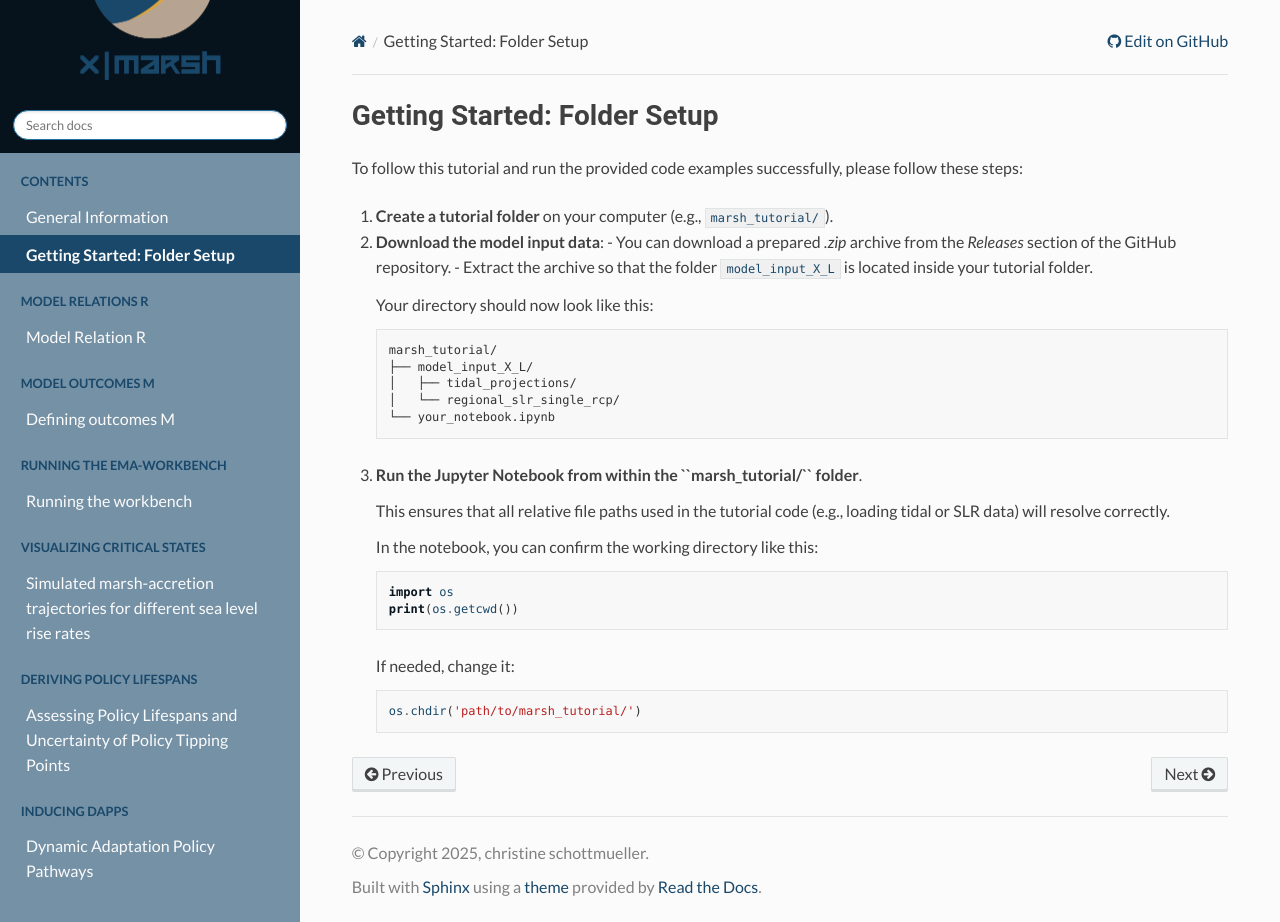
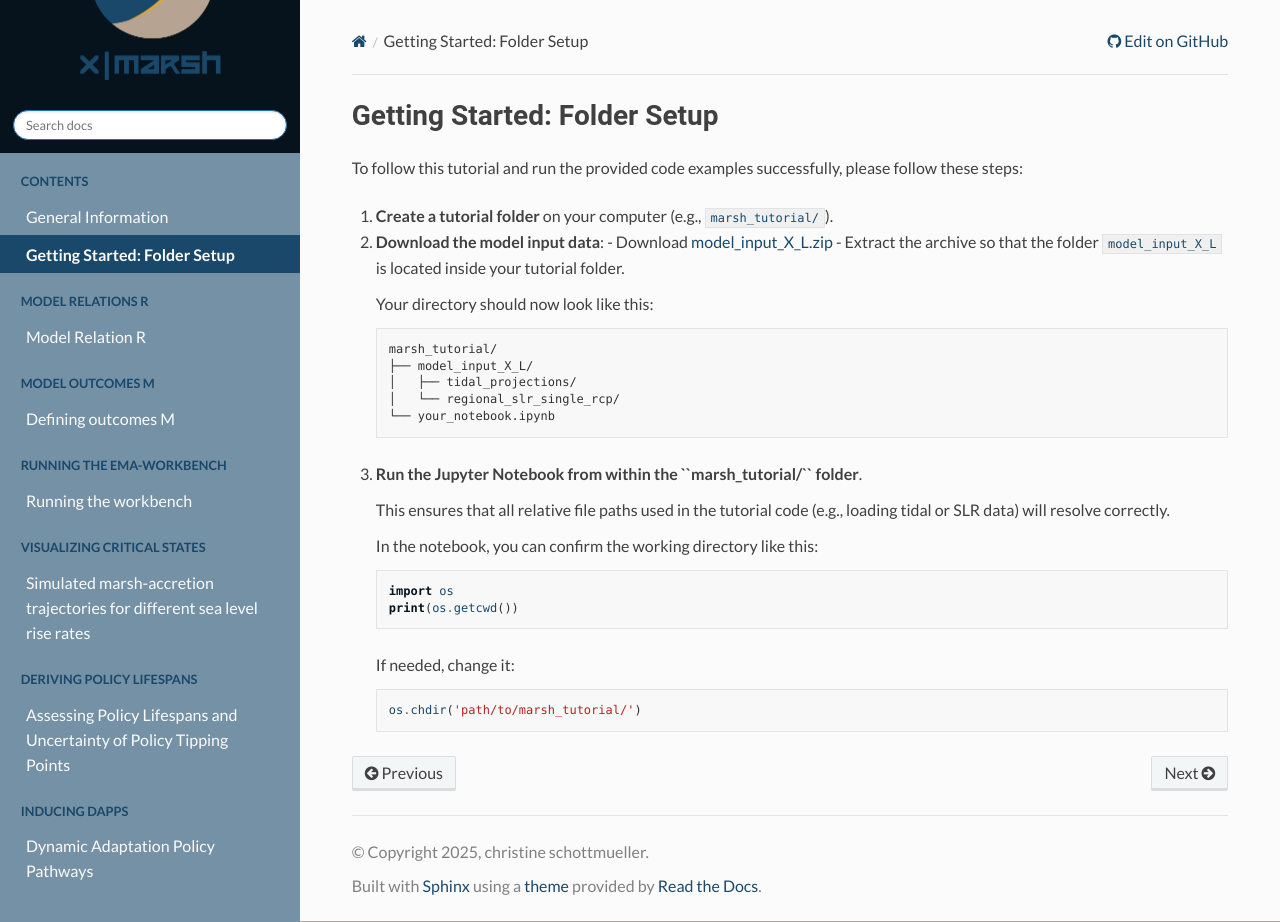
Before and after one commit to christineschottmueller/x-marsh, a Sphinx documentation site: the page built from docs/chapter_01/01_01_getting_started.rst, in a window 1280 px wide and 922 px high. Built offline with Sphinx 7.4.7 and the Read the Docs theme 3.1.0, drawn with Linux system fonts in a browser that asks for light colours.

Commit message:
Update chapter files

```diff
--- a/docs/chapter_01/01_01_getting_started.rst
+++ b/docs/chapter_01/01_01_getting_started.rst
@@ -5,7 +5,7 @@
 
 1. **Create a tutorial folder** on your computer (e.g., ``marsh_tutorial/``).
 2. **Download the model input data**:
-   - You can download a prepared `.zip` archive from the `Releases` section of the GitHub repository.
+   - Download `model_input_X_L.zip <https://github.com/christineschottmueller/x-marsh/releases/download/v1.0-data/model_input_X_L.zip>`_
    - Extract the archive so that the folder ``model_input_X_L`` is located inside your tutorial folder.
 
    Your directory should now look like this:
```
